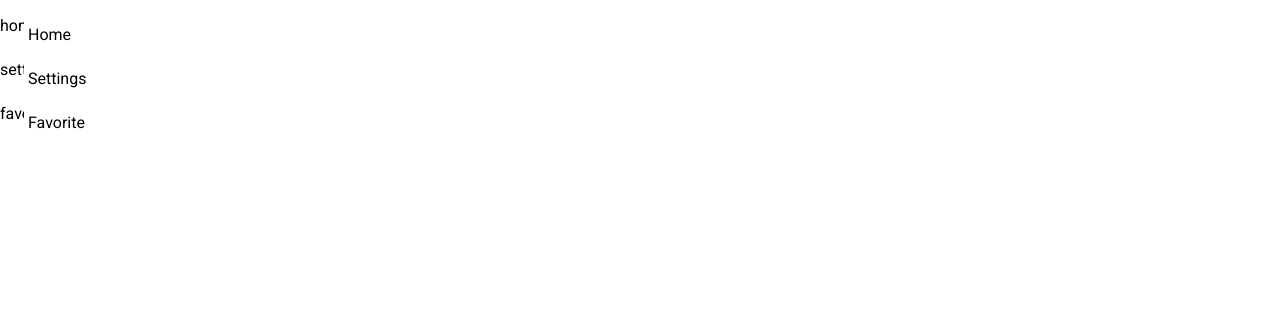
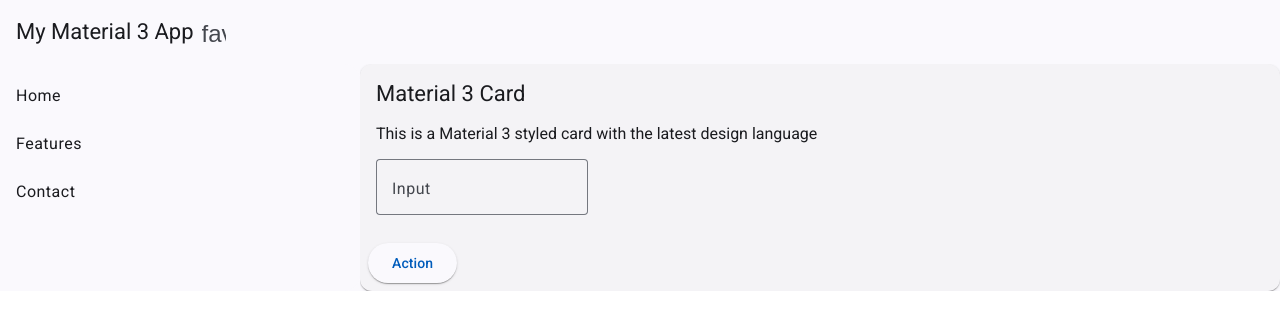
Before and after one commit to ma-muktadeer/train_information, an Angular app: page / in a window 1280 px wide. Shown: the top 330 px of the page. Built offline with nearby package versions, Linux system fonts and the light colour scheme.

Commit message:
material add done

```diff
--- a/angular.json
+++ b/angular.json
@@ -41,14 +41,16 @@
             ],
             "styles": [
               "@angular/material/prebuilt-themes/azure-blue.css",
-              "src/styles.scss"
+              "src/styles.scss",
+              "src/styles/material-theme.scss"
             ],
             "scripts": [],
             "server": "src/main.server.ts",
             "outputMode": "server",
             "ssr": {
               "entry": "src/server.ts"
-            }
+            },
+            "externalDependencies": ["@angular/animations"]
           },
           "configurations": {
             "production": {
--- a/package.json
+++ b/package.json
@@ -11,6 +11,7 @@
   },
   "private": true,
   "dependencies": {
+    "@angular/animations": "^19.2.11",
     "@angular/cdk": "^19.2.17",
     "@angular/common": "^19.2.0",
     "@angular/compiler": "^19.2.0",
@@ -22,6 +23,7 @@
     "@angular/platform-server": "^19.2.0",
     "@angular/router": "^19.2.0",
     "@angular/ssr": "^19.2.9",
+    "@material/web": "^2.3.0",
     "express": "^4.18.2",
     "rxjs": "~7.8.0",
     "tslib": "^2.3.0"
--- a/src/app/app.component.html
+++ b/src/app/app.component.html
@@ -1,19 +1,41 @@
 
-<p>
-  <mat-icon>home</mat-icon>
-  Home
-</p>
+<mat-toolbar color="primary">
+  <span>My Material 3 App</span>
+  <span class="spacer"></span>
+  <button mat-icon-button>
+    <mat-icon>favorite</mat-icon>
+  </button>
+</mat-toolbar>
 
-<p>
-  <mat-icon>settings</mat-icon>
-  Settings
-</p>
+<mat-sidenav-container>
+  <mat-sidenav mode="side" opened>
+    <mat-nav-list>
+      <a mat-list-item href="#">Home</a>
+      <a mat-list-item href="#">Features</a>
+      <a mat-list-item href="#">Contact</a>
+    </mat-nav-list>
+  </mat-sidenav>
 
-<p>
-  <mat-icon>favorite</mat-icon>
-  Favorite
-</p>
+  <mat-sidenav-content>
+    <mat-card>
+      <mat-card-header>
+        <mat-card-title>Material 3 Card</mat-card-title>
+      </mat-card-header>
+      <mat-card-content>
+        <p>This is a Material 3 styled card with the latest design language</p>
+        <mat-form-field appearance="outline">
+          <mat-label>Input</mat-label>
+          <input matInput>
+        </mat-form-field>
+      </mat-card-content>
+      <mat-card-actions>
+        <button mat-raised-button color="primary">Action</button>
+      </mat-card-actions>
+    </mat-card>
+  </mat-sidenav-content>
+</mat-sidenav-container>
 
-
+<!-- <md-filled-button>Material Web Button</md-filled-button>
+<md-checkbox>Checkbox</md-checkbox> -->
 
 <router-outlet />
--- a/src/app/app.component.ts
+++ b/src/app/app.component.ts
@@ -1,10 +1,12 @@
 import { Component } from '@angular/core';
-import { MatIconModule } from '@angular/material/icon';
 import { RouterOutlet } from '@angular/router';
+import '@material/web/button/filled-button.js';
+import '@material/web/checkbox/checkbox.js';
+import { MaterialModule } from './material.module';
 
 @Component({
   selector: 'app-root',
-  imports: [RouterOutlet, MatIconModule],
+  imports: [RouterOutlet, MaterialModule],
   templateUrl: './app.component.html',
   styleUrl: './app.component.scss'
 })
--- a/src/app/app.config.ts
+++ b/src/app/app.config.ts
@@ -1,13 +1,45 @@
+import { provideHttpClient, withFetch } from '@angular/common/http';
 import { ApplicationConfig, provideExperimentalZonelessChangeDetection } from '@angular/core';
-import { provideRouter } from '@angular/router';
+import { provideClientHydration, withEventReplay } from '@angular/platform-browser';
+import { provideAnimations } from '@angular/platform-browser/animations';
+import { provideRouter, withEnabledBlockingInitialNavigation, withInMemoryScrolling } from '@angular/router';
+import { routes } from './app.routes';
 
-import { provideClientHydration, withEventReplay } from '@angular/platform-browser';
-import { routes } from './app.routes';
 
 export const appConfig: ApplicationConfig = {
   providers: [
+     // 1. Experimental Features
     provideExperimentalZonelessChangeDetection(),
-     provideRouter(routes),
-     provideClientHydration(withEventReplay())
-    ]
+
+    // 2. Router Configuration
+    provideRouter(
+      routes,
+      withEnabledBlockingInitialNavigation(), // For SSR
+      withInMemoryScrolling({
+        scrollPositionRestoration: 'enabled', // Smooth scroll behavior
+        anchorScrolling: 'enabled'
+      }),
+      // withDebugTracing() // Debugging only
+    ),
+
+    // 3. HTTP Client Configuration
+    provideHttpClient(
+      withFetch(), // Fetch API instead of XHR
+      // withInterceptors([authInterceptor]) // Add interceptors if needed
+    ),
+
+    // 4. SSR & Hydration
+    provideClientHydration(
+      withEventReplay()
+    ),
+
+    // 5. Animations
+    provideAnimations(),
+
+    // 6. Add other providers here
+    // { provide: SOME_TOKEN, useValue: someValue }
+
+    // For Material 3, consider adding:
+    // provideMaterial3Theme()
+  ]
 };
--- /dev/null
+++ b/src/app/material.module.ts
@@ -0,0 +1,24 @@
+import { NgModule } from '@angular/core';
+import { MatButtonModule } from '@angular/material/button';
+import { MatCardModule } from '@angular/material/card';
+import { MatIconModule } from '@angular/material/icon';
+import { MatInputModule } from '@angular/material/input';
+import { MatListModule } from '@angular/material/list';
+import { MatSidenavModule } from '@angular/material/sidenav';
+import { MatToolbarModule } from '@angular/material/toolbar';
+
+const materialModules = [
+  MatButtonModule,
+  MatCardModule,
+  MatIconModule,
+  MatInputModule,
+  MatToolbarModule,
+  MatSidenavModule,
+  MatListModule,
+];
+
+@NgModule({
+  imports: [...materialModules],
+  exports: [...materialModules]
+})
+export class MaterialModule {}
--- a/tsconfig.json
+++ b/tsconfig.json
@@ -4,7 +4,7 @@
   "compileOnSave": false,
   "compilerOptions": {
     "outDir": "./dist/out-tsc",
-    "strict": true,
+    "strict": false,
     "noImplicitOverride": true,
     "noPropertyAccessFromIndexSignature": true,
     "noImplicitReturns": true,
```
Also changed, not shown: src/styles/material-theme.scss (added, +49 -0 lines), src/Roboto-Regular.ttf (deleted), 1 other file (tests, documents, lock files or other folders).
